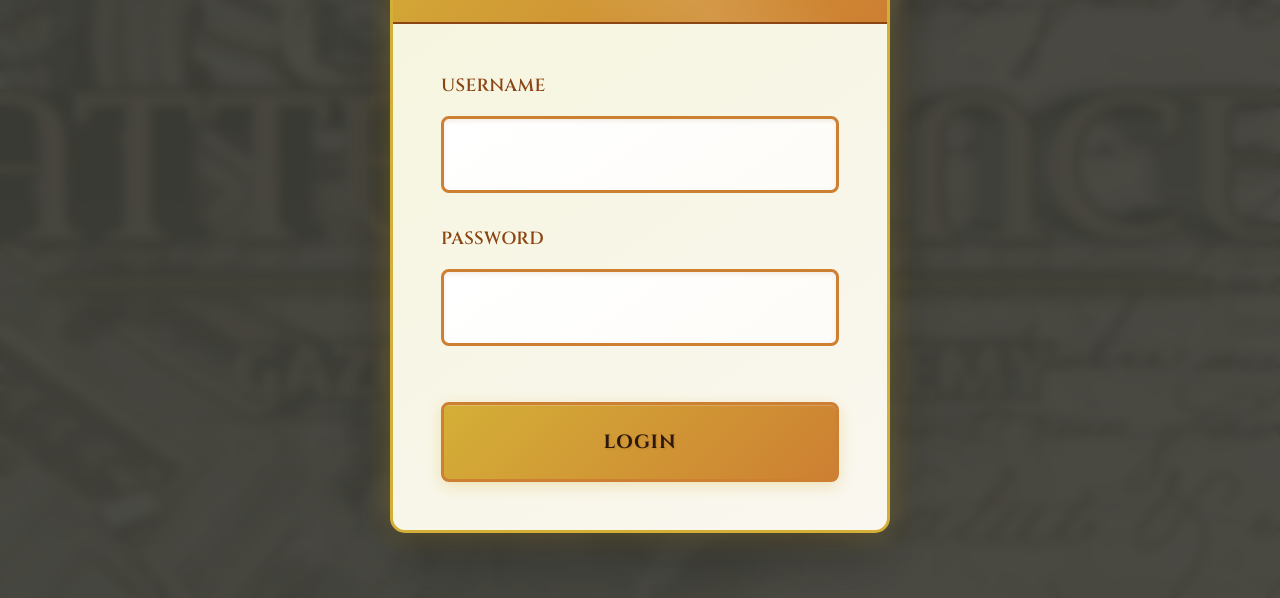
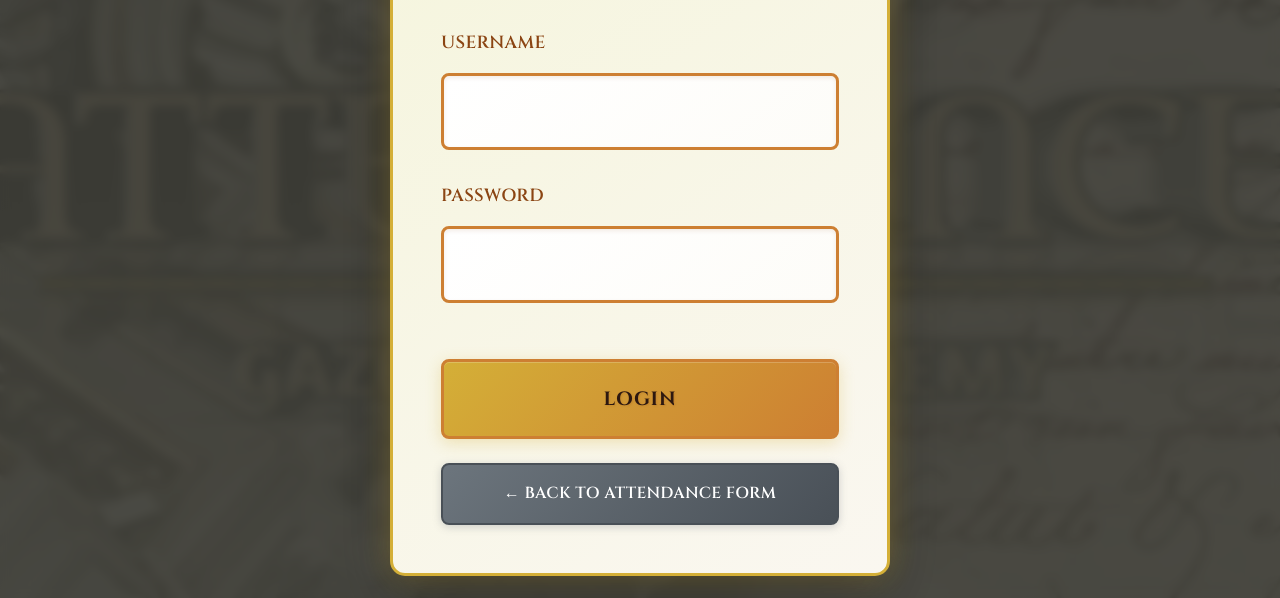
Before and after one commit to zionren/AttendanceTracking, a website: page public/admin.html in a window 1280 px wide. Shown: the part 202-800 px from the top of the page. Drawn offline with nearby package versions, Linux system fonts and the light colour scheme; no server answers.

Commit message:
Final feature addition: Return to user index button on admin panel

```diff
--- a/public/admin.html
+++ b/public/admin.html
@@ -30,6 +30,7 @@
                     <input type="password" id="password" name="password" required>
                 </div>
                 <button type="submit" class="submit-btn">Login</button>
+                <a href="/" class="back-to-form-btn">← Back to Attendance Form</a>
                 <div class="error-message" id="loginError" style="display: none;"></div>
             </form>
         </div>
--- a/public/css/admin.css
+++ b/public/css/admin.css
@@ -237,6 +237,11 @@
     .submit-btn {
         font-size: 1.1rem;
         padding: var(--spacing-sm) var(--spacing-md);
+    }
+
+    .back-to-form-btn {
+        font-size: 0.9rem;
+        padding: var(--spacing-xs) var(--spacing-sm);
     }
 
     /* Admin panel mobile styles */
@@ -1555,6 +1560,42 @@
     }
 }
 
+/* Back to Attendance Form Button */
+.back-to-form-btn {
+    display: block;
+    width: 100%;
+    padding: var(--spacing-sm) var(--spacing-md);
+    margin-top: var(--spacing-md);
+    background: linear-gradient(135deg, #6c757d, #495057);
+    border: 2px solid #495057;
+    border-radius: var(--border-radius);
+    color: white;
+    font-family: var(--font-heading);
+    font-size: 1rem;
+    font-weight: 600;
+    text-decoration: none;
+    text-align: center;
+    text-transform: uppercase;
+    letter-spacing: 0.02em;
+    cursor: pointer;
+    transition: all 0.3s ease;
+    box-shadow: 0 2px 8px rgba(108, 117, 125, 0.3);
+}
+
+.back-to-form-btn:hover {
+    background: linear-gradient(135deg, #495057, #343a40);
+    border-color: #343a40;
+    transform: translateY(-2px);
+    box-shadow: 0 6px 20px rgba(108, 117, 125, 0.4);
+    color: white;
+    text-decoration: none;
+}
+
+.back-to-form-btn:active {
+    transform: translateY(0);
+    box-shadow: 0 2px 8px rgba(108, 117, 125, 0.3);
+}
+
 /* Responsive Design for Admin */
 @media (max-width: 1200px) {
     .charts-container {
```
